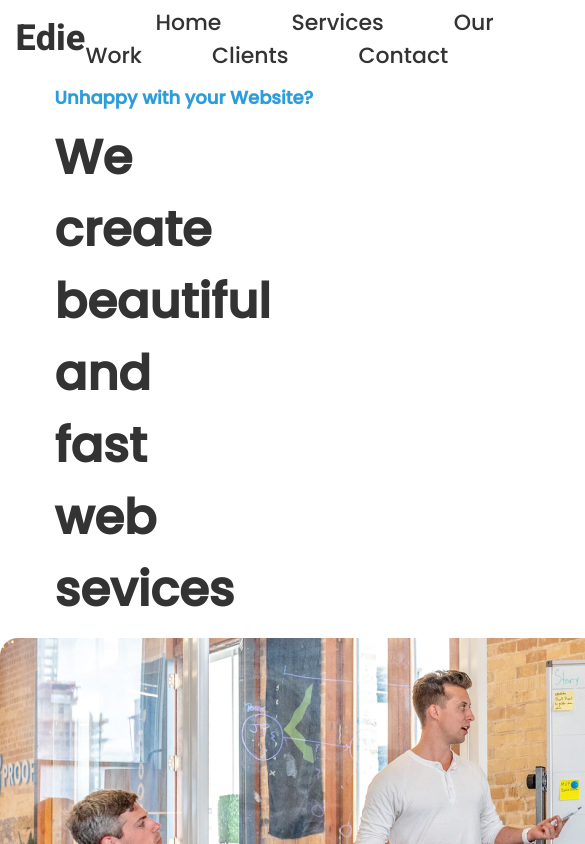
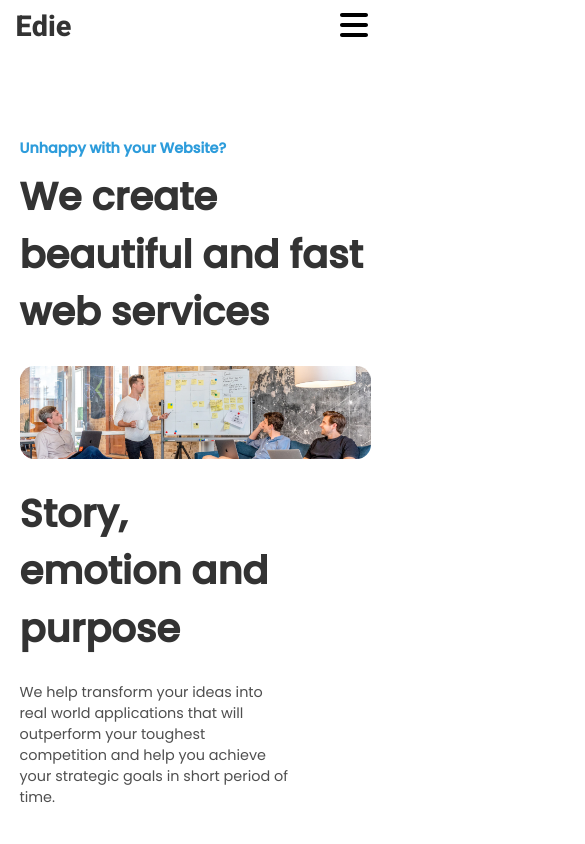
Before and after one commit to megbug/Edie, a React (Vite) app: page / in a window 390 px wide. Shown: the top 844 px of the page, 585 px wide, since content can reach past the window. Built offline with nearby package versions, Linux system fonts and the light colour scheme.

Commit message:
added mediaquery for < 500px

```diff
--- a/src/App.css
+++ b/src/App.css
@@ -28,8 +28,13 @@
     box-sizing: border-box;
 }
 
+
 html {
     font-size: 10px;
+}
+
+.mobile html {
+    font-size: 8px;
 }
 
 .heebo {
@@ -53,7 +58,7 @@ html {
 }
 
 /* ###### Navbar ###### */
-.header {
+.desktopHeader {
     background-color: white;
     display: flex;
     justify-content: space-between;
@@ -63,12 +68,58 @@ html {
     top: 0;
 }
 
-.nav a {
+.desktopHeader button {
+    display: none;
+}
+
+.desktopHeader .nav a {
     font-family: poppins500;
     font-size: 2.2rem;
     text-decoration: none;
     padding-left: 7rem;
     color: #333333;
+}
+
+.mobileHeader .nav {
+    display: none;
+}
+
+.mobileHeader {
+    background-color: white;
+    position: sticky;
+    top: 0;
+}
+
+.mobileHeader .mobileContainer {
+    display: flex;
+    justify-content: space-between;
+    align-items: center;
+    padding: 1.5% 4%;
+}
+
+.mobileHeader .mobileContainer button {
+    background-color: transparent;
+    border: none;
+    width: 40px;
+}
+
+.mobileHeader .menuItems {
+    display: flex;
+    flex-direction: column;
+    text-align: center;
+    border-radius: 0 0 24px 24px;
+}
+
+.mobileHeader .menuItems a {
+    font-family: poppins500;
+    font-size: 2.2rem;
+    text-decoration: none;
+    padding: 10px 0;
+    color: #333333;
+}
+
+.mobileHeader .menuItems a:hover {
+    background-color: rgba(0,0,0,0.07);
 }
 
 /* ###### HeroSection ###### */
--- a/src/App.jsx
+++ b/src/App.jsx
@@ -1,8 +1,9 @@
 import { Routes, Route } from 'react-router-dom';
 
-import LandingPage from './LandingPage'
+import LandingPage from './LandingPage';
 
-import './App.css'
+import './App.css';
+import './Mediaquery.css';
 
 function App() {
 	return (
--- a/src/LandingPage.jsx
+++ b/src/LandingPage.jsx
@@ -7,8 +7,11 @@ import ClientSection from "./assets/components/ClientSection"
 import Footer from "./assets/components/Footer"
 
 const LandingPage = () => {
+
+    let isDesktop = window.innerWidth < 501;
+
   return (
-    <>
+    <section className={isDesktop ? 'mobile' : 'desktop'}>
         <Navbar />
         <HeroSection />
         <ServiceSection />
@@ -16,7 +19,7 @@ const LandingPage = () => {
         <AboutSection />
         <ClientSection />
         <Footer />
-    </>
+    </section>
   )
 }
 
--- /dev/null
+++ b/src/Mediaquery.css
@@ -0,0 +1,192 @@
+@media only screen and (max-width: 501px) {
+
+    * {
+        margin: 0;
+    }
+
+    html {
+        font-size: 8px;
+        font-weight: lighter;
+    }
+
+    .heroSection {
+        margin: 0;
+    }
+    .heroSection h6 {
+        margin: 10vh 5% 1vh 5%;
+    }
+
+    .heroSection article {
+        margin: 0 5%;
+        width: 90%;
+    }
+
+    .heroSection article:nth-of-type(2) {
+        margin: 0 5%;
+        width: 70%;
+    }
+
+    .heroSection img {
+        width: 90%;
+        max-width: 600px;
+        height: auto;
+        margin: 3vh auto;
+    }
+
+    .heroSection p {
+        width: 100%;
+    }
+
+    .serviceSection {
+        margin: 15vh 5%;
+    }
+
+    .serviceSection h3 {
+        width: 70%;
+    }
+
+    .serviceSection article {
+        display: flex;
+        flex-direction: column;
+    }
+
+    .serviceSection div {
+        width: 100%;
+    }
+
+    .workSection {
+        margin: 0 5%;
+    }
+
+    .workSection h3 {
+        width: 80%;
+        margin-bottom: 0;
+    }
+
+    .workSection .imgDiv {
+        flex-direction: column;
+    }
+
+    .imgDiv article:nth-of-type(1) {
+        padding-top: 0;
+    }
+
+    .workSection .imgDiv img {
+        width: 100%;
+        margin-top: 5vh;
+    }
+
+    .workSection h5 {
+        font-size: 1.8rem;
+        padding: 2rem 0;
+    }
+
+    .workSection h6 {
+        padding: 0;
+    }
+
+    .workSection a {
+        text-align: left;
+        padding: 5vh 0;
+    }
+
+    .aboutSection {
+        display: flex;
+        flex-direction: column;
+    }
+
+    .aboutSection p:nth-of-type(1) {
+        font-size: 3rem;
+    }
+
+    .aboutSection h3 {
+        font-size: 6rem;
+        width: 89%
+    }
+
+    .aboutSection p:nth-of-type(2) {
+        font-size: 2.4rem;
+        width: 70%;
+        padding-bottom: 5vh;
+    }
+
+    .imgSection {
+        width: 100%;
+        display: grid;
+        grid-template-columns: repeat(2, 25%);
+        grid-template-rows: 15vh 7vh 10vh 15vh;
+        gap: 3px;
+        justify-self: flex-start;
+    }
+
+    .imgSection #c {
+        max-width: 200px;
+        grid-row-start: 2;
+        grid-row-end: 3;
+    }
+
+    .imgSection #a {
+        max-width: 180px;
+        grid-row-start: 1;
+        grid-row-end: 3;
+    }
+
+    .imgSection #b {
+        max-width: 200px;
+        grid-row-start: 3;
+        grid-row-end: 5;
+    }
+
+    .clientSection {
+        margin: 0 5% 15vh 5%;
+    }
+
+    .clientSection h3 {
+        width: 100%;
+    }
+
+    .clientSection article img{
+        width: 20%;
+        border-radius: 12px;
+    }
+
+    .footer {
+        flex-direction: column;
+    }
+
+    .footerLinks {
+        text-align: left;
+        padding: 3vh 5%;
+    }
+
+    .footerLinks a {
+        font-size: 2.4rem;
+        padding: 1vh 0;
+    }
+
+    .footer article {
+        width: 100%;
+        padding: 0 5%;
+    }
+
+    .footer article p {
+        font-size: 4rem;
+    }
+
+    .footer article a {
+        padding: 3vh 2vh 0 0;
+    }
+
+    .footer div {
+        width: 100%;
+        margin: 1vh 0;
+    }
+
+    .contact {
+        margin: 3vh 5%;
+    }
+
+    .contact .submitMail {
+        width: 70%;
+    }
+}
--- a/src/assets/components/ClientSection.jsx
+++ b/src/assets/components/ClientSection.jsx
@@ -3,7 +3,7 @@ import personD from '../images/person4.png'
 const ClientSection = () => {
     return (
         <section className='clientSection' id='clients'>
-            <h3 className='subHeadline'>“Fast and outstanding resutls. Edie understands their customer’s needs. They have a young and talented team.”</h3>
+            <h3 className='subHeadline'>“Fast and outstanding results. Edie understands their customer’s needs. They have a young and talented team.”</h3>
             <article>
                 <img src={personD} alt='' />
                 <div>
--- a/src/assets/components/HeroSection.jsx
+++ b/src/assets/components/HeroSection.jsx
@@ -7,7 +7,7 @@ const HeroSection = () => {
             <h6>Unhappy with your Website?</h6>
             <div className='heroContainer'>
                 <article>
-                    <h2 className='headline'>We create beautiful and fast web sevices</h2>
+                    <h2 className='headline'>We create beautiful and fast web services</h2>
                 </article>
                 <img src={heroImg} alt='peopleInMeeting' />
                 <article>
--- a/src/assets/components/Navbar.jsx
+++ b/src/assets/components/Navbar.jsx
@@ -1,19 +1,40 @@
-import { HashLink as Link } from 'react-router-hash-link'
+import { useState } from 'react';
+import { HashLink as Link } from 'react-router-hash-link';
+
+import useScreenSize from './useScreenSize';
+
+import BurgerMenu from '../images/bars-solid.svg';
 
 const Navbar = () => {
+
+    const screenSize = useScreenSize();
+
+    let isDesktop = screenSize[0] < 501;
+
+    let [menu, setMenu] = useState(false);
+
+    const showMenu = () => {
         return (
-    	<>
-		<header className='header'>
+            setMenu((prev) => !prev)
+        )
+    }
+
+	return (
+        <header className={isDesktop ? 'mobileHeader' : 'desktopHeader'}>
+			<div className='mobileContainer'>
                 <h1 className='heebo'>Edie</h1>
-			<nav className='nav'>
-				<Link to='/#heroSection' >Home</Link>
+                <button onClick={showMenu}><img src={BurgerMenu} alt='' /></button>
+            </div>
+                <nav className={ menu ? 'mobileNav' : 'nav'}>
+                    <div className='menuItems'>
+                        <Link to='/#heroSection'>Home</Link>
                         <Link to='/#services'>Services</Link>
                         <Link to='/#work'>Our Work</Link>
                         <Link to='/#clients'>Clients</Link>
                         <Link to='/#footer'>Contact</Link>
+                    </div>
                 </nav>
 		</header>
-    	</>
   	)
 }
 
--- /dev/null
+++ b/src/assets/components/useScreenSize.jsx
@@ -0,0 +1,18 @@
+import { useState, useEffect } from 'react';
+
+const useScreenSize = () => {
+
+    const [size, setSize] = useState([0, 0]);
+    useEffect(() => {
+        function updateSize() {
+            setSize([window.innerWidth, window.innerHeight]);
+        }
+            window.addEventListener('resize', updateSize);
+            updateSize();
+            return () => window.removeEventListener('resize', updateSize);
+        },[]);
+
+    return size;
+}
+
+export default useScreenSize;
```
Also changed, not shown: src/assets/images/bars-solid.svg (added). Lines whose indentation alone changed are shown as unchanged.
